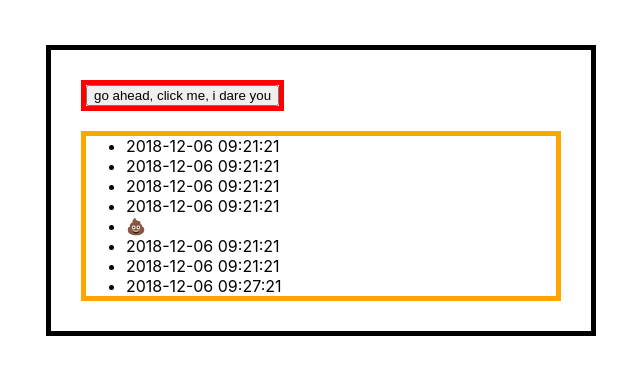
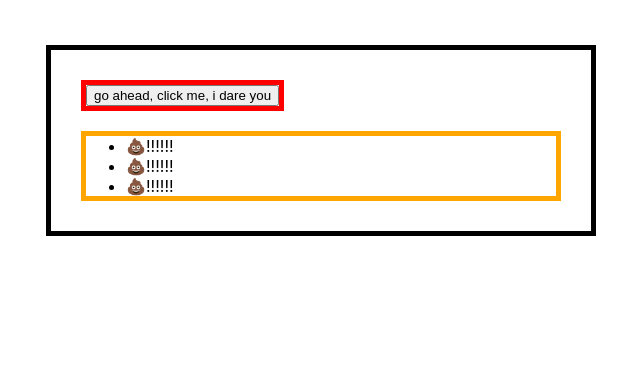
Before and after one commit to radishmouse/react-timestamp, a React (Create React App) app: page / in a window 1280 px wide. Shown: the top 374 px of the page, without its empty margins (319-959 px from the left). Built offline with nearby package versions, Linux system fonts and the light colour scheme.

Commit message:
makes the button add dates to this.state.dates

```diff
--- a/src/App.js
+++ b/src/App.js
@@ -5,26 +5,52 @@ import './App.css';
 import DateList from './DateList';
 
 const someDates = [
-  '2018-12-06 09:21:21',
-  '2018-12-06 09:21:21',
-  '2018-12-06 09:21:21',
-  '2018-12-06 09:21:21',
   '💩',
-  '2018-12-06 09:21:21',
   '2018-12-06 09:21:21',
   '2018-12-06 09:27:21'
 ];
 
 class App extends Component {
+  constructor(props) {
+    super(props);
+
+    this.state = {
+      dates: [
+        '💩',
+        '💩',
+        '💩',
+      ]
+    };
+  }
   render() {
 
     return (
       <div className="main-component">
-        <button className="my-button">go ahead, click me, i dare you</button>
+        <button
+          onClick={() => {
+            console.log('ouch.');
+            const aNewDate = new Date();
+            this.setState({
+              // replace the value of 'dates'
+              // with a *new* array
+              dates: [
+                // it should contain
+                // all the existing values from this.state.dates
+                ...this.state.dates,
+
+                // but also!
+                // our new date object as a string
+                aNewDate.toLocaleString()
+              ]
+            });
+            // someDates.push(aNewDate);
+            // console.log(someDates);
+          }}
+          className="my-button"
+        >go ahead, click me, i dare you</button>
 
         <DateList
-          listOfDates={someDates}
-
+          listOfDates={this.state.dates}
         />
 
       </div>
--- a/src/DateList.js
+++ b/src/DateList.js
@@ -8,7 +8,7 @@ import React from 'react';
 
 function convertDatesToItems(someDates) {
     const datesAsListItems = someDates.map((dateString) => {
-        return (<li>{dateString}</li>);
+        return (<li>{dateString}!!!!!!</li>);
     });
     return datesAsListItems;
 }
```
